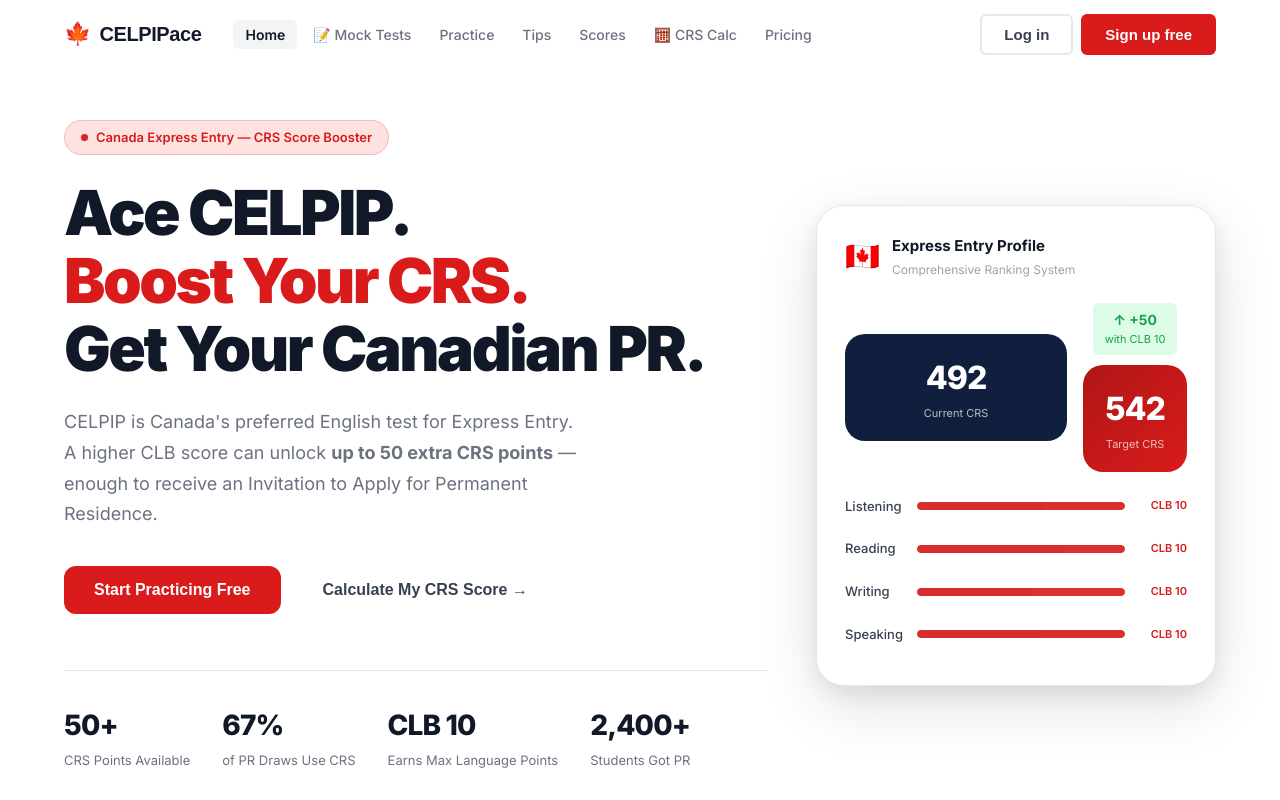
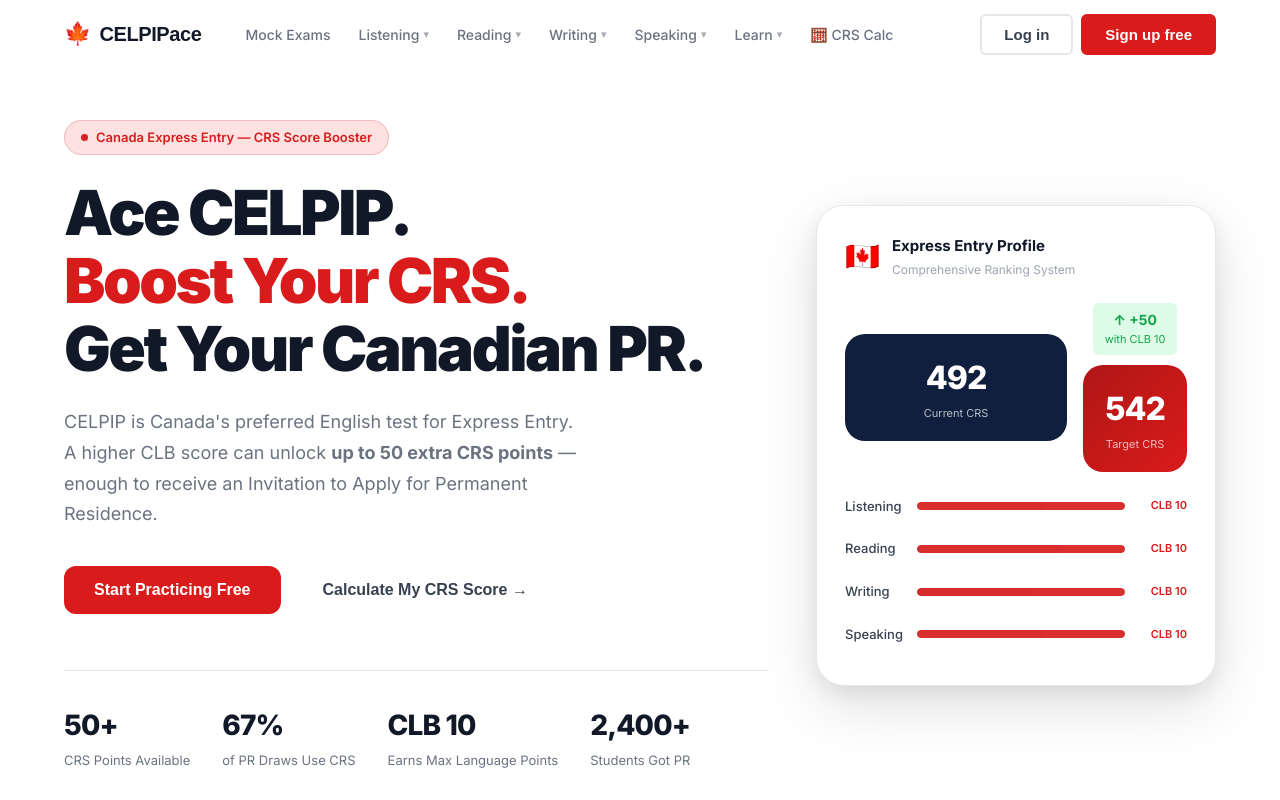
Before and after one commit to clintviegas/celpipace, a React (Vite) app: page / in a window 1280 px wide. Shown: the top 800 px of the page. Built offline with nearby package versions, Linux system fonts and the light colour scheme.

Commit message:
Revamp navbar: CELTESTPIP-style dropdowns — Mock Exams, Listening/Reading/Writing/Speaking/Learn with parts, remove Home/Pricing

```diff
--- a/src/App.jsx
+++ b/src/App.jsx
@@ -68,6 +68,7 @@
       {page === 'calculator' && <CRSCalculatorPage setPage={goPage} />}
       {page === 'exam' && <ExamPage setPage={goPage} />}
 
+      {/* Pricing still accessible from footer/CTA but not in main nav */}
       {page === 'pricing' && (
         <main style={{ paddingTop: '80px' }}>
           <Pricing />
--- a/src/components/Navbar.jsx
+++ b/src/components/Navbar.jsx
@@ -1,5 +1,164 @@
-import { useState, useEffect } from 'react'
+import { useState, useEffect, useRef } from 'react'
 import { useAuth } from '../context/AuthContext'
+
+/* ── Dropdown data matching CELTESTPIP nav ── */
+const NAV_ITEMS = [
+  {
+    id: 'exam',
+    label: 'Mock Exams',
+    flat: true,   // no dropdown — direct link
+  },
+  {
+    id: 'listening',
+    label: 'Listening',
+    color: '#4A90D9',
+    colorLight: '#EEF4FF',
+    parts: [
+      { label: 'L1 · Problem Solving',        desc: 'Conversation between two people solving a problem' },
+      { label: 'L2 · Daily Life Conversation', desc: 'Phone calls, workplace chats, everyday exchanges' },
+      { label: 'L3 · Information',             desc: 'Longer informational passage on a general topic' },
+      { label: 'L4 · News Item',               desc: 'Canadian radio or TV-style news broadcast' },
+      { label: 'L5 · Discussion',              desc: 'Multiple speakers with different perspectives' },
+      { label: 'L6 · Viewpoints',              desc: 'Two contrasting viewpoints on a single topic' },
+    ],
+  },
+  {
+    id: 'reading',
+    label: 'Reading',
+    color: '#2D8A56',
+    colorLight: '#F0FDF4',
+    parts: [
+      { label: 'R1 · Correspondence', desc: 'Everyday emails and letters — tone, purpose, details' },
+      { label: 'R2 · Apply a Diagram', desc: 'Extract and apply data from charts, forms, schedules' },
+      { label: 'R3 · Information',     desc: 'Longer passage — detail comprehension and inference' },
+      { label: 'R4 · Viewpoints',      desc: 'Multiple opinions — identify and distinguish positions' },
+    ],
+  },
+  {
+    id: 'writing',
+    label: 'Writing',
+    color: '#C8972A',
+    colorLight: '#FFFBEB',
+    parts: [
+      { label: 'W1 · Writing an Email',   desc: '27 min — formal or informal email response (150–200 words)' },
+      { label: 'W2 · Survey Questions',   desc: '26 min — defend a position with supporting arguments' },
+    ],
+  },
+  {
+    id: 'speaking',
+    label: 'Speaking',
+    color: '#C8102E',
+    colorLight: '#FEF2F2',
+    parts: [
+      { label: 'S1 · Giving Advice',           desc: 'Give structured advice for a personal scenario' },
+      { label: 'S2 · Personal Experience',      desc: 'Describe a personal experience with clear examples' },
+      { label: 'S3 · Describing a Scene',       desc: 'Describe an image — people, setting, activities' },
+      { label: 'S4 · Making Predictions',       desc: 'Predict outcomes for a future situation' },
+      { label: 'S5 · Comparing & Persuading',   desc: 'Compare two options and argue for one' },
+      { label: 'S6 · Difficult Situation',      desc: 'Explain how you would handle a hard scenario' },
+      { label: 'S7 · Expressing Opinions',      desc: 'Express and defend a position on a topic' },
+      { label: 'S8 · Unusual Situation',        desc: 'Describe and react to an unexpected situation' },
+    ],
+  },
+  {
+    id: 'learn',
+    label: 'Learn',
+    color: '#6B4FAF',
+    colorLight: '#F3EFFF',
+    parts: [
+      { label: '📊 CLB Scoring Guide',   desc: 'Understand CLB levels and how scores map to CRS' },
+      { label: '🧮 CRS Calculator',      desc: 'Calculate your Express Entry CRS score instantly',  action: 'calculator' },
+      { label: '💡 Tips & Strategies',   desc: 'Section-by-section tips to boost your CLB band', action: 'tips' },
+      { label: '📈 Score Tracker',       desc: 'Track your CLB progress across all 4 sections', action: 'scores' },
+    ],
+  },
+]
+
+/* ── Single dropdown item ── */
+function DropItem({ item, color, setPage, closeAll }) {
+  return (
+    <button
+      className="nav-drop-item"
+      onClick={() => { setPage(item.action || 'exam'); closeAll() }}
+    >
+      <div className="nav-drop-label" style={{ color }}>{item.label}</div>
+      <div className="nav-drop-desc">{item.desc}</div>
+    </button>
+  )
+}
+
+/* ── Nav item with optional dropdown ── */
+function NavItem({ item, active, setPage }) {
+  const [open, setOpen] = useState(false)
+  const ref = useRef(null)
+
+  // Close on outside click
+  useEffect(() => {
+    const handler = (e) => { if (ref.current && !ref.current.contains(e.target)) setOpen(false) }
+    document.addEventListener('mousedown', handler)
+    return () => document.removeEventListener('mousedown', handler)
+  }, [])
+
+  if (item.flat) {
+    return (
+      <li ref={ref}>
+        <button
+          className={`nav-link-btn${active ? ' nav-link-active' : ''}`}
+          onClick={() => setPage(item.id)}
+        >
+          {item.label}
+        </button>
+      </li>
+    )
+  }
+
+  return (
+    <li ref={ref} className="nav-has-drop">
+      <button
+        className={`nav-link-btn nav-link-drop${active ? ' nav-link-active' : ''} ${open ? 'nav-link-drop--open' : ''}`}
+        onClick={() => setOpen(o => !o)}
+        onMouseEnter={() => setOpen(true)}
+      >
+        {item.label}
+        <span className="nav-chevron" style={{ transform: open ? 'rotate(180deg)' : 'none' }}>▾</span>
+      </button>
+
+      {open && (
+        <div
+          className="nav-dropdown"
+          onMouseLeave={() => setOpen(false)}
+          style={{ '--drop-color': item.color, '--drop-light': item.colorLight }}
+        >
+          <div className="nav-drop-header" style={{ background: item.colorLight, color: item.color }}>
+            {item.label} — {item.parts.length} {item.id === 'learn' ? 'resources' : 'parts'}
+          </div>
+          <div className="nav-drop-list">
+            {item.parts.map(p => (
+              <DropItem
+                key={p.label}
+                item={p}
+                color={item.color}
+                setPage={setPage}
+                closeAll={() => setOpen(false)}
+              />
+            ))}
+          </div>
+          {item.id !== 'learn' && (
+            <div className="nav-drop-footer">
+              <button
+                className="nav-drop-cta"
+                style={{ background: item.color }}
+                onClick={() => { setPage('exam'); setOpen(false) }}
+              >
+                Practice {item.label} →
+              </button>
+            </div>
+          )}
+        </div>
+      )}
+    </li>
+  )
+}
 
 export default function Navbar({ currentPage, setPage, onSignIn }) {
   const [scrolled, setScrolled] = useState(false)
@@ -12,47 +171,49 @@
     return () => window.removeEventListener('scroll', onScroll)
   }, [])
 
-  const links = [
-    { id: 'home',       label: 'Home' },
-    { id: 'exam',       label: '📝 Mock Tests' },
-    { id: 'practice',   label: 'Practice' },
-    { id: 'tips',       label: 'Tips' },
-    { id: 'scores',     label: 'Scores' },
-    { id: 'calculator', label: '🧮 CRS Calc' },
-    { id: 'pricing',    label: 'Pricing' },
-  ]
+  const isApp = ['practice','tips','scores','calculator','exam','listening','reading','writing','speaking','learn'].includes(currentPage)
 
-  const isApp = ['practice','tips','scores','calculator','exam'].includes(currentPage)
-
-  // Get initials for avatar fallback
   const initials = user?.user_metadata?.full_name
     ? user.user_metadata.full_name.split(' ').map(n => n[0]).join('').toUpperCase().slice(0, 2)
     : user?.email?.[0]?.toUpperCase() ?? '?'
 
+  /* Section pages that map to the exam tab */
+  const sectionPages = ['listening','reading','writing','speaking']
+  const activeId = sectionPages.includes(currentPage) ? currentPage : currentPage
+
   return (
     <nav className={`navbar${scrolled || isApp ? ' scrolled' : ''}`}>
       <div className="nav-inner">
+        {/* Logo */}
         <button className="nav-logo" onClick={() => setPage('home')} style={{ background: 'none', border: 'none', cursor: 'pointer', padding: 0 }}>
           <span className="logo-maple">🍁</span>
           <span className="logo-text">CELPIPace</span>
         </button>
 
+        {/* Desktop nav */}
         <ul className={`nav-links${menuOpen ? ' open' : ''}`}>
-          {links.map(l => (
-            <li key={l.id}>
-              <button
-                className={`nav-link-btn${currentPage === l.id ? ' nav-link-active' : ''}`}
-                onClick={() => { setPage(l.id); setMenuOpen(false) }}
-              >
-                {l.label}
-              </button>
-            </li>
+          {NAV_ITEMS.map(item => (
+            <NavItem
+              key={item.id}
+              item={item}
+              active={activeId === item.id}
+              setPage={(p) => { setPage(p); setMenuOpen(false) }}
+            />
           ))}
+          {/* CRS Calc — flat */}
+          <li>
+            <button
+              className={`nav-link-btn${currentPage === 'calculator' ? ' nav-link-active' : ''}`}
+              onClick={() => { setPage('calculator'); setMenuOpen(false) }}
+            >
+              🧮 CRS Calc
+            </button>
+          </li>
         </ul>
 
+        {/* Auth actions */}
         <div className="nav-actions">
           {user ? (
-            /* ── Logged-in: show user chip + sign out ── */
             <div style={{ display: 'flex', alignItems: 'center', gap: 8 }}>
               <div className="nav-user-chip">
                 {user.user_metadata?.avatar_url
@@ -64,7 +225,6 @@
               <button className="nav-signout-btn" onClick={signOut}>Sign out</button>
             </div>
           ) : (
-            /* ── Logged-out: sign in + start free ── */
             <>
               <button className="btn btn-outline" onClick={onSignIn}>Log in</button>
               <button className="btn btn-primary" onClick={onSignIn}>Sign up free</button>
--- a/src/index.css
+++ b/src/index.css
@@ -306,6 +306,18 @@
     border-bottom: 1px solid var(--gray-200);
     padding: 12px 24px 20px;
     gap: 2px;
+    max-height: calc(100vh - 68px);
+    overflow-y: auto;
+  }
+  .nav-dropdown {
+    position: static;
+    transform: none;
+    box-shadow: none;
+    border: none;
+    border-radius: 0;
+    border-left: 3px solid var(--drop-color, #ccc);
+    margin: 4px 0 4px 8px;
+    animation: none;
   }
   .hamburger { display: flex; }
 }
@@ -1081,9 +1093,101 @@
   border-radius: var(--r-sm);
   transition: color .15s, background .15s;
   font-family: var(--sans);
+  display: flex;
+  align-items: center;
+  gap: 4px;
+  white-space: nowrap;
 }
 .nav-link-btn:hover { color: var(--gray-900); background: var(--gray-100); }
 .nav-link-active { color: var(--gray-900) !important; background: var(--gray-100) !important; font-weight: 600 !important; }
+
+.nav-chevron {
+  font-size: 11px;
+  opacity: 0.6;
+  display: inline-block;
+  transition: transform 0.2s;
+}
+
+/* ─── Dropdown container ─────────────────────────────────── */
+.nav-has-drop {
+  position: relative;
+}
+
+.nav-dropdown {
+  position: absolute;
+  top: calc(100% + 8px);
+  left: 50%;
+  transform: translateX(-50%);
+  min-width: 280px;
+  background: #fff;
+  border: 1px solid #e8e8e8;
+  border-radius: 12px;
+  box-shadow: 0 8px 32px rgba(0,0,0,0.12), 0 2px 8px rgba(0,0,0,0.06);
+  z-index: 2000;
+  overflow: hidden;
+  animation: dropIn 0.15s ease;
+}
+
+@keyframes dropIn {
+  from { opacity: 0; transform: translateX(-50%) translateY(-6px); }
+  to   { opacity: 1; transform: translateX(-50%) translateY(0); }
+}
+
+.nav-drop-header {
+  padding: 10px 16px;
+  font-size: 11px;
+  font-weight: 700;
+  letter-spacing: 0.06em;
+  text-transform: uppercase;
+  border-bottom: 1px solid rgba(0,0,0,0.06);
+}
+
+.nav-drop-list {
+  padding: 6px;
+}
+
+.nav-drop-item {
+  display: block;
+  width: 100%;
+  text-align: left;
+  background: none;
+  border: none;
+  cursor: pointer;
+  padding: 9px 12px;
+  border-radius: 8px;
+  transition: background 0.12s;
+}
+.nav-drop-item:hover { background: var(--gray-50, #f9fafb); }
+
+.nav-drop-label {
+  font-size: 13px;
+  font-weight: 600;
+  margin-bottom: 2px;
+}
+.nav-drop-desc {
+  font-size: 11.5px;
+  color: #888;
+  line-height: 1.4;
+}
+
+.nav-drop-footer {
+  padding: 8px 12px 12px;
+  border-top: 1px solid #f0f0f0;
+}
+.nav-drop-cta {
+  display: block;
+  width: 100%;
+  padding: 8px 14px;
+  border: none;
+  border-radius: 8px;
+  color: #fff;
+  font-size: 12.5px;
+  font-weight: 600;
+  cursor: pointer;
+  text-align: center;
+  transition: opacity 0.15s;
+}
+.nav-drop-cta:hover { opacity: 0.88; }
 
 /* ─── Page wrappers ────────────────────────────────────────── */
 .page-wrap {
```
